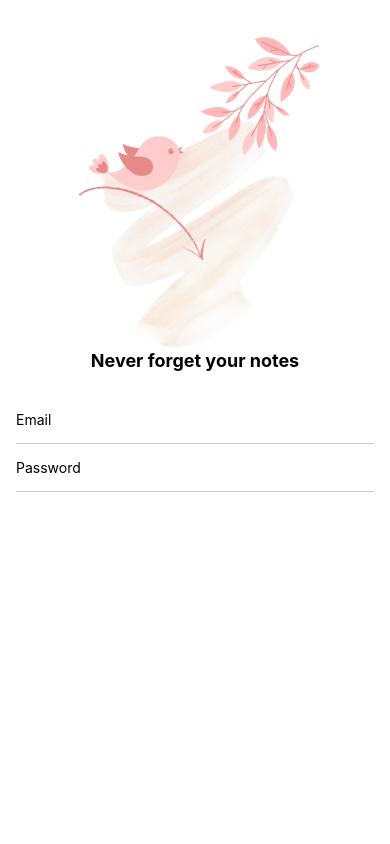
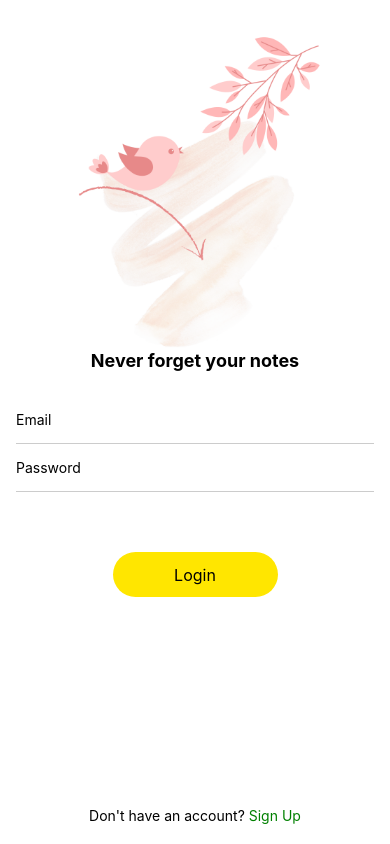
Before and after one commit to mhSadique/to-do-in-RN, a React Native app: screen /Signin in a window 390 px wide. Built offline with nearby package versions, Linux system fonts and the light colour scheme.

Commit message:
login screen done

```diff
--- /dev/null
+++ b/src/componentss/Button.jsx
@@ -0,0 +1,26 @@
+import React from 'react';
+import { StyleSheet, Text, TouchableOpacity } from 'react-native';
+
+const Button = ({title, onPress, customStyle}) => {
+    return (
+        <TouchableOpacity style={[styles.button, customStyle]} onPress={onPress}>
+            <Text style={styles.title}>{title}</Text>
+        </TouchableOpacity>
+    );
+};
+
+export default Button;
+
+const styles = StyleSheet.create({
+    button: {
+        borderRadius: 30,
+        width: 165,
+        height: 45,
+        backgroundColor: '#FFE600',
+        justifyContent: 'center',
+        alignItems: 'center'
+    },
+    title: {
+        fontSize: 16
+    }
+});
--- a/src/screens/signin.jsx
+++ b/src/screens/signin.jsx
@@ -1,21 +1,52 @@
 import React from "react";
-import { View, Text, Image, TextInput, StyleSheet } from "react-native";
+import {
+  View,
+  Text,
+  Image,
+  TextInput,
+  StyleSheet,
+  Pressable,
+} from "react-native";
 import { SafeAreaView } from "react-native-safe-area-context";
+import Button from "../componentss/Button";
 
 const Signin = () => {
   return (
-    <SafeAreaView>
+    <SafeAreaView style={{ flex: 1 }}>
       <Image
         source={require("../../assets/empty-state.png")}
-        style={{ width: 350, height: 350, alignSelf: 'center' }}
+        style={{ width: 350, height: 350, alignSelf: "center" }}
       />
-      <Text style={{fontSize: 18, fontWeight: 'bold', textAlign: 'center'}}>Never forget your notes</Text>
+      <Text style={{ fontSize: 18, fontWeight: "bold", textAlign: "center" }}>
+        Never forget your notes
+      </Text>
 
-      <View style={{paddingHorizontal: 16, paddingVertical: 25}}>
+      <View style={{ paddingHorizontal: 16, paddingVertical: 25 }}>
         <TextInput placeholder="Email" style={styles.input} />
-        <TextInput placeholder="Password" style={styles.input} secureTextEntry />
+        <TextInput
+          placeholder="Password"
+          style={styles.input}
+          secureTextEntry
+        />
+        <Button
+          title="Login"
+          customStyle={{ alignSelf: "center", marginTop: 60 }}
+        />
       </View>
-
+      <View
+        style={{
+          flex: 1,
+          justifyContent: "flex-end",
+          alignItems: "center",
+        }}
+      >
+        <Pressable style={{ marginBottom: 20 }}>
+          <Text style={{ color: "black" }}>
+            Don't have an account?{" "}
+            <Text style={{ color: "green" }}>Sign Up</Text>
+          </Text>
+        </Pressable>
+      </View>
     </SafeAreaView>
   );
 };
@@ -24,8 +55,8 @@ const styles = StyleSheet.create({
   input: {
     borderBottomWidth: 1,
     height: 48,
-    borderBottomColor: '#ccc'
-  }
-})
+    borderBottomColor: "#ccc",
+  },
+});
 
 export default Signin;
```
